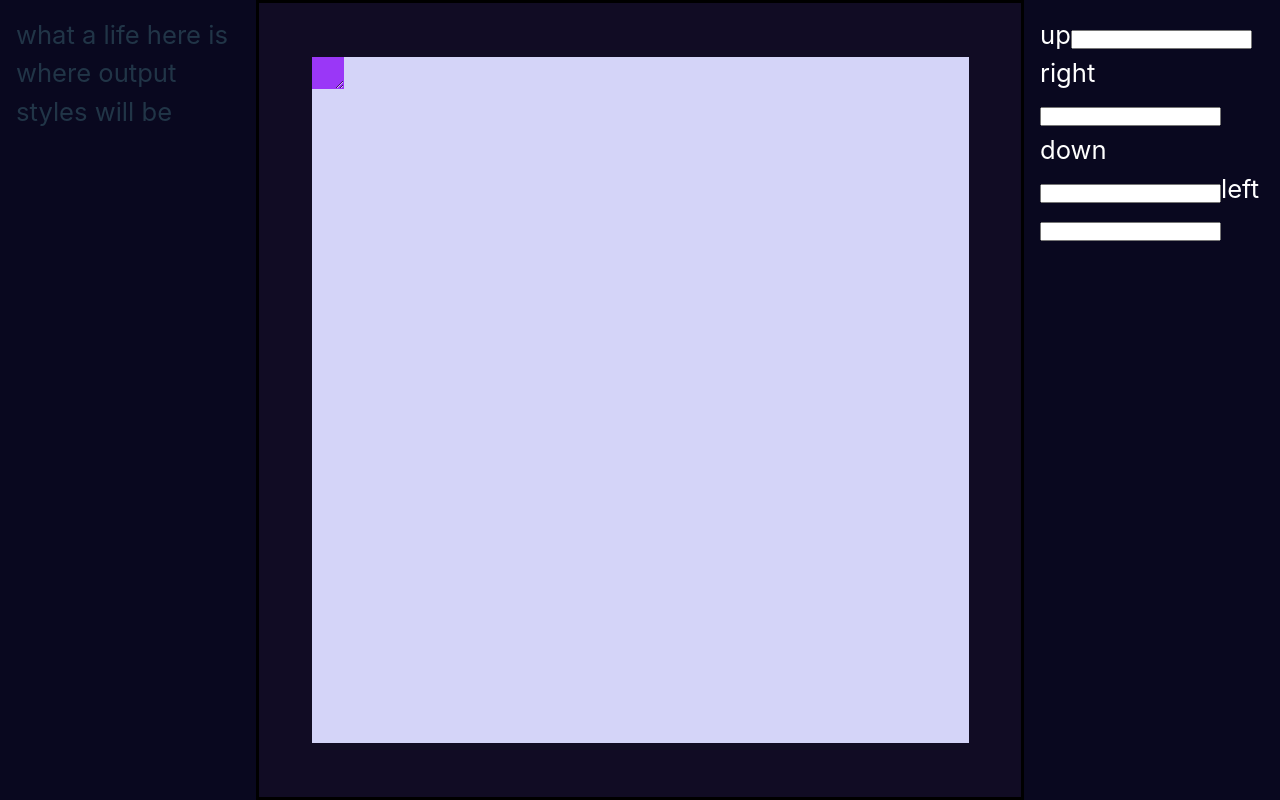
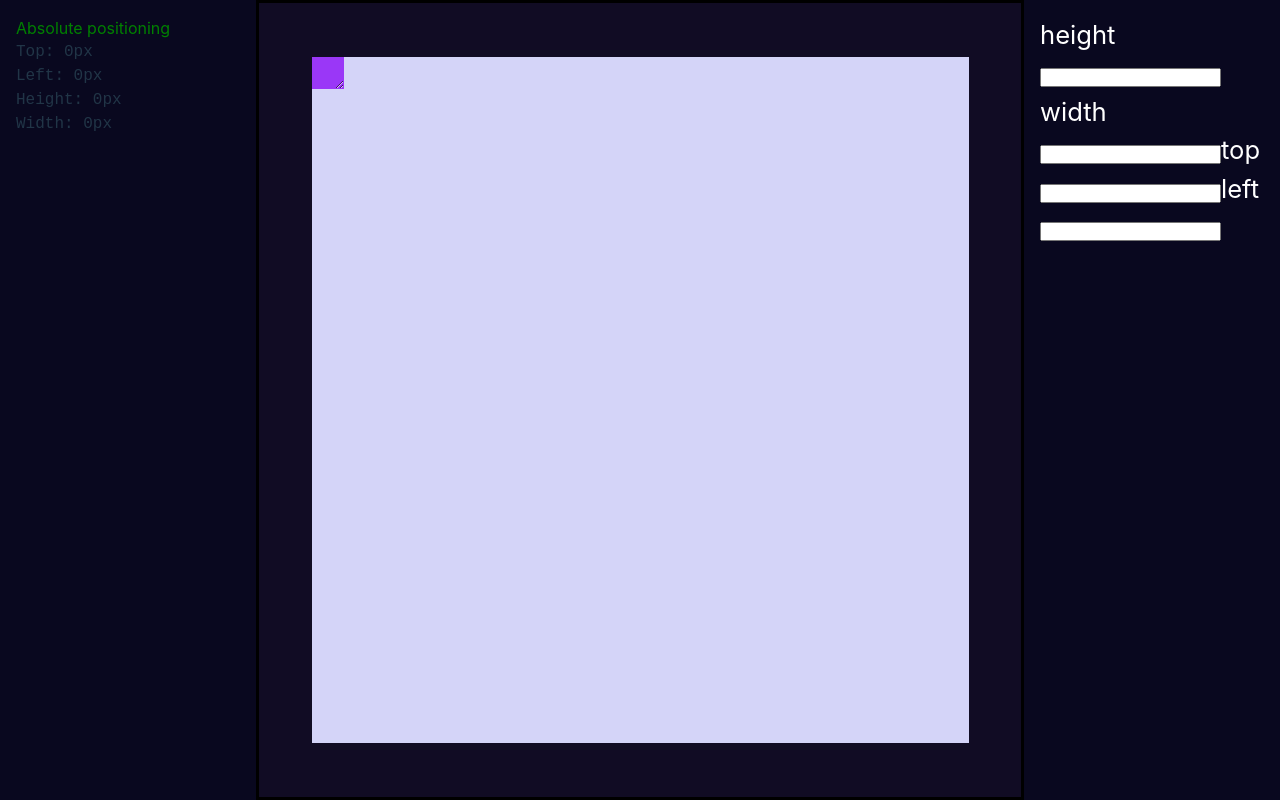
Before and after one commit to Davydx7/Markdown-to-Html-Parser, a React (Vite) app in the folder chris-positioning/: page / in a window 1280 px wide. Built offline with nearby package versions, Linux system fonts and the light colour scheme.

Commit message:
absolute positioning

```diff
--- a/chris-positioning/src/App.scss
+++ b/chris-positioning/src/App.scss
@@ -12,6 +12,7 @@
   // grid-column: 1;
   background-color: rgb(9, 8, 31);
   padding: 1rem;
+  font-size: 1rem;
 }
 .column-2 {
   padding: 1rem;
--- a/chris-positioning/src/App.tsx
+++ b/chris-positioning/src/App.tsx
@@ -7,12 +7,13 @@ function App() {
   const [down, setDown] = useState(0);
   const [left, setLeft] = useState(0);
 
-  const sytle = `what a \n life here is where output styles will be`;
+  const sytle = `Top: ${down}px \nLeft: ${left}px\nHeight: ${up}px\nWidth: ${right}px `;
 
   return (
     <div className="app">
       <div className="column-1">
-        <p>{sytle}</p>
+        <p style={{ color: 'green' }}> Absolute positioning </p>
+        <pre>{sytle}</pre>
       </div>
       <div className="column-2">
         <div className="outerDiv">
@@ -21,11 +22,11 @@ function App() {
       </div>
       <div className="column-3">
         <div className="controls">
-          up
+          height
           <input type="number" onChange={(e) => setUp(+e.currentTarget.value)} />
-          right
+          width
           <input type="number" onChange={(e) => setRight(+e.currentTarget.value)} />
-          down
+          top
           <input type="number" onChange={(e) => setDown(+e.currentTarget.value)} />
           left
           <input type="number" onChange={(e) => setLeft(+e.currentTarget.value)} />
```
